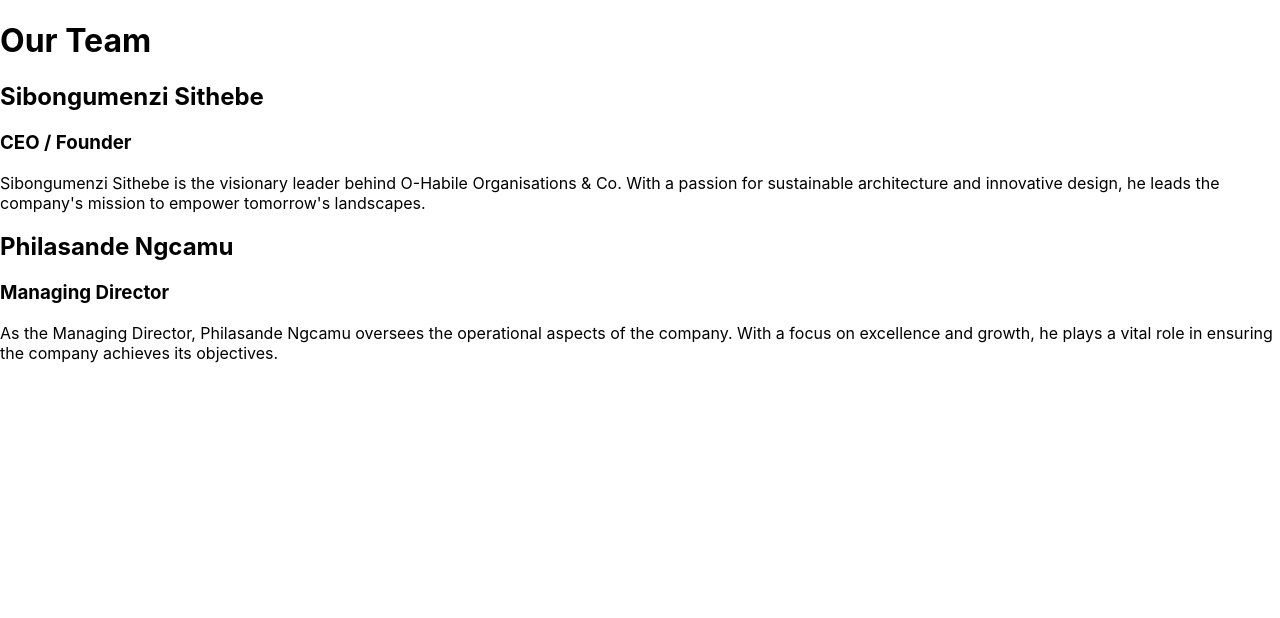
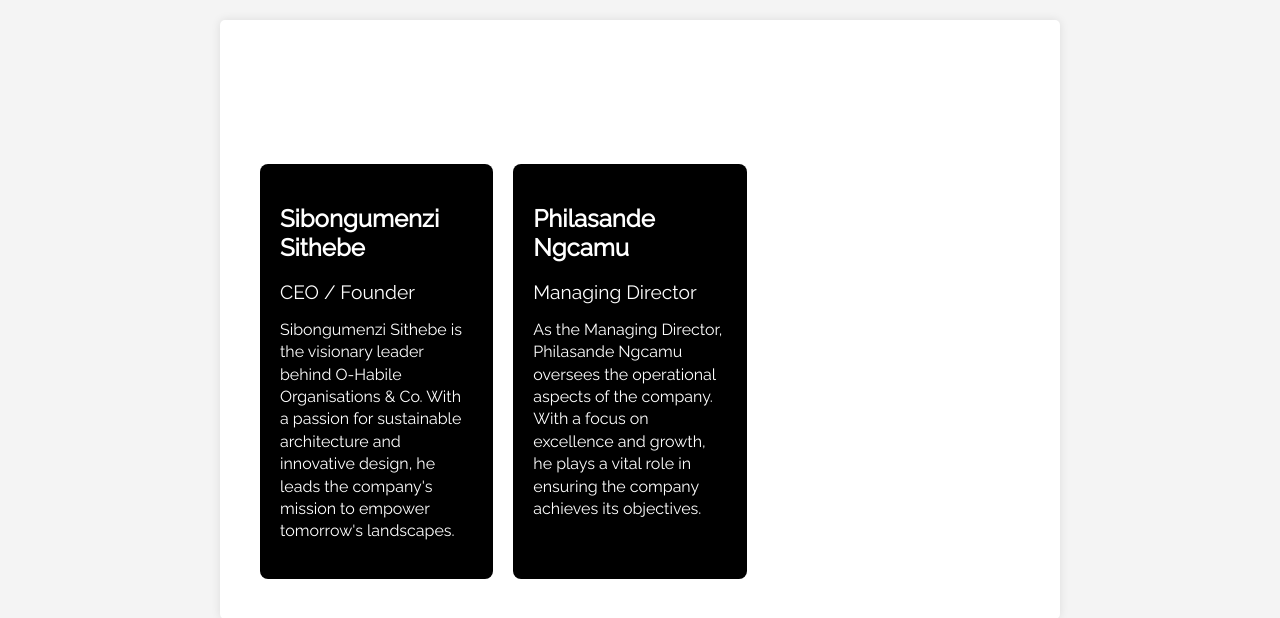
Before and after one commit to PhilaNgcamu/O-HabileOrganisations-Co., a React (Create React App) app: page /team in a window 1280 px wide. Shown: the top 618 px of the page. Built offline with nearby package versions, Linux system fonts and the light colour scheme.

Commit message:
Stle in Black an white

```diff
--- a/src/App.css
+++ b/src/App.css
@@ -0,0 +1,16 @@
+@import url("https://fonts.googleapis.com/css2?family=Raleway&display=swap");
+
+body {
+  margin: 0;
+  font-family: Raleway, sans-serif;
+  background-color: #f4f4f4;
+}
+
+.app-container {
+  max-width: 800px;
+  margin: 20px auto;
+  padding: 20px;
+  background-color: #fff;
+  border-radius: 5px;
+  box-shadow: 0px 0px 10px rgba(0, 0, 0, 0.1);
+}
--- a/src/App.js
+++ b/src/App.js
@@ -1,5 +1,6 @@
 import React from "react";
 import { BrowserRouter as Router, Route, Routes } from "react-router-dom";
+import "./App.css"; // Import the CSS file for styling
 import Home from "./components/Home";
 import Services from "./components/Services";
 import ArchitectureDesign from "./components/ArchitectureDesign";
@@ -10,6 +11,7 @@ import Contact from "./components/Contact";
 const App = () => {
   return (
     <Router>
+      <div className="app-container">
         <Routes>
           <Route path="/" element={<Home />} />
           <Route path="/services" element={<Services />} />
@@ -21,6 +23,7 @@ const App = () => {
           <Route path="/team" element={<Team />} />
           <Route path="/contact" element={<Contact />} />
         </Routes>
+      </div>
     </Router>
   );
 };
--- /dev/null
+++ b/src/components/Contact.css
@@ -0,0 +1,60 @@
+/* Contact.css */
+
+.contact-container {
+  max-width: 800px;
+  margin: 0 auto;
+  padding: 20px;
+  color: #fff;
+}
+
+.section-heading {
+  font-size: 2.5rem;
+  margin-bottom: 30px;
+  text-align: center;
+}
+
+.contact-description {
+  font-size: 1.1rem;
+  margin-bottom: 20px;
+}
+
+.contact-form {
+  display: flex;
+  flex-direction: column;
+  gap: 15px;
+}
+
+.form-group label {
+  margin-bottom: 5px;
+}
+
+input[type="text"],
+input[type="email"],
+textarea {
+  padding: 10px;
+  border: 1px solid #000;
+  border-radius: 5px;
+  width: 100%;
+}
+
+.submit-button {
+  padding: 10px 20px;
+  background-color: #000;
+  color: #fff;
+  border: none;
+  border-radius: 5px;
+  cursor: pointer;
+  transition: background-color 0.3s ease;
+}
+
+.submit-button:hover {
+  background-color: #333;
+}
+
+.back-link {
+  display: block;
+  margin-top: 20px;
+  text-align: center;
+  text-decoration: none;
+  color: #fff;
+}
--- a/src/components/Contact.js
+++ b/src/components/Contact.js
@@ -0,0 +1,36 @@
+import React from "react";
+import { Link } from "react-router-dom";
+import "./Contact.css"; // Import the CSS file for styling
+
+const Contact = () => {
+  return (
+    <div className="contact-container">
+      <h1 className="section-heading">Contact Us</h1>
+      <p className="contact-description">
+        Reach out to us for inquiries, collaborations, or any other information.
+      </p>
+      <form className="contact-form">
+        <div className="form-group">
+          <label htmlFor="name">Name:</label>
+          <input type="text" id="name" placeholder="Your Name" />
+        </div>
+        <div className="form-group">
+          <label htmlFor="email">Email:</label>
+          <input type="email" id="email" placeholder="Your Email" />
+        </div>
+        <div className="form-group">
+          <label htmlFor="message">Message:</label>
+          <textarea id="message" placeholder="Your Message" rows="4" />
+        </div>
+        <button type="submit" className="submit-button">
+          Send Message
+        </button>
+      </form>
+      <Link to="/services" className="back-link">
+        Back to Services
+      </Link>
+    </div>
+  );
+};
+
+export default Contact;
--- /dev/null
+++ b/src/components/Home.css
@@ -0,0 +1,60 @@
+/* Home.css */
+
+.home-container {
+  max-width: 800px;
+  margin: 100px auto;
+  padding: 20px;
+  text-align: center;
+  color: #fff;
+}
+
+.main-heading {
+  font-size: 3.5rem;
+  margin-bottom: 20px;
+}
+
+.sub-heading {
+  font-size: 1.2rem;
+  margin-bottom: 30px;
+}
+
+.home-links {
+  display: flex;
+  justify-content: center;
+  gap: 20px;
+}
+
+.home-link {
+  padding: 10px 20px;
+  border-radius: 5px;
+  text-decoration: none;
+  font-weight: bold;
+  transition: background-color 0.3s ease, transform 0.2s ease;
+}
+
+.services {
+  background-color: #000;
+  color: #fff;
+}
+
+.services:hover {
+  background-color: #333;
+}
+
+.team {
+  background-color: #444;
+  color: #fff;
+}
+
+.team:hover {
+  background-color: #666;
+}
+
+.contact {
+  background-color: #888;
+  color: #000;
+}
+
+.contact:hover {
+  background-color: #aaa;
+}
--- a/src/components/Home.js
+++ b/src/components/Home.js
@@ -1,17 +1,26 @@
 import React from "react";
 import { Link } from "react-router-dom";
+import "./Home.css"; // Import the CSS file for styling
 
 const Home = () => {
   return (
-    <div>
-      <h1>Welcome to O-Habile Organisations & Co</h1>
-      <p>
+    <div className="home-container">
+      <h1 className="main-heading">Welcome to O-Habile Organisations & Co</h1>
+      <p className="sub-heading">
         Empowering tomorrow's landscapes through visionary design, sustainable
         architecture, and meticulous planning...
       </p>
-      <Link to="/services">Services</Link>
-      <Link to="/team">Team</Link>
-      <Link to="/contact">Contact</Link>
+      <div className="home-links">
+        <Link to="/services" className="home-link services">
+          Services
+        </Link>
+        <Link to="/team" className="home-link team">
+          Team
+        </Link>
+        <Link to="/contact" className="home-link contact">
+          Contact
+        </Link>
+      </div>
     </div>
   );
 };
--- /dev/null
+++ b/src/components/Services.css
@@ -0,0 +1,37 @@
+.services-container {
+  max-width: 800px;
+  margin: 0 auto;
+  padding: 20px;
+  color: #fff;
+}
+
+.section-heading {
+  font-size: 2.5rem;
+  margin-bottom: 30px;
+  text-align: center;
+}
+
+.services-description {
+  font-size: 1.1rem;
+  margin-bottom: 20px;
+}
+
+.services-links {
+  display: flex;
+  flex-direction: column;
+  gap: 15px;
+}
+
+.service-link {
+  display: inline-block;
+  padding: 10px 20px;
+  background-color: #000;
+  color: #fff;
+  text-decoration: none;
+  border-radius: 5px;
+  transition: background-color 0.3s ease;
+}
+
+.service-link:hover {
+  background-color: #333;
+}
--- a/src/components/Services.js
+++ b/src/components/Services.js
@@ -1,18 +1,26 @@
 import React from "react";
-import { Link, Outlet } from "react-router-dom";
+import { Link } from "react-router-dom";
+import "./Services.css"; // Import the CSS file for styling
 
 const Services = () => {
   return (
-    <div>
-      <h1>Our Services</h1>
-      <p>
+    <div className="services-container">
+      <h1 className="section-heading">Our Services</h1>
+      <p className="services-description">
         Details about the services we offer, such as architectural planning,
         design, and construction...
       </p>
-      <Link to="/architecture-design">Architecture Design</Link>
-      <Link to="/architectural-planning">Architectural Planning</Link>
-      <Link to="/contact">Contact</Link>
-      <Outlet />
+      <div className="services-links">
+        <Link to="/architecture-design" className="service-link">
+          Architecture Design
+        </Link>
+        <Link to="/architectural-planning" className="service-link">
+          Architectural Planning
+        </Link>
+        <Link to="/contact" className="service-link">
+          Contact
+        </Link>
+      </div>
     </div>
   );
 };
--- /dev/null
+++ b/src/components/Team.css
@@ -0,0 +1,45 @@
+/* Team.css */
+
+.team-container {
+  max-width: 800px;
+  margin: 0 auto;
+  padding: 20px;
+  color: #fff;
+}
+
+.section-heading {
+  font-size: 2.5rem;
+  margin-bottom: 30px;
+  text-align: center;
+}
+
+.team-members {
+  display: flex;
+  flex-wrap: wrap;
+  gap: 20px;
+}
+
+.team-member {
+  background-color: #000;
+  padding: 20px;
+  border-radius: 8px;
+  flex: 1 1 calc(33.333% - 20px);
+  max-width: calc(33.333% - 20px);
+  box-sizing: border-box;
+}
+
+.member-name {
+  font-size: 1.5rem;
+  margin-bottom: 10px;
+}
+
+.member-position {
+  font-size: 1.2rem;
+  font-weight: 300;
+  margin-bottom: 15px;
+}
+
+.member-bio {
+  font-size: 1rem;
+  line-height: 1.4;
+}
--- a/src/components/Team.js
+++ b/src/components/Team.js
@@ -1,4 +1,5 @@
 import React from "react";
+import "./Team.css"; // Import the CSS file for styling
 
 const Team = () => {
   const teamMembers = [
@@ -16,14 +17,14 @@ const Team = () => {
   ];
 
   return (
-    <div>
-      <h1>Our Team</h1>
-      <div>
+    <div className="team-container">
+      <h1 className="section-heading">Our Team</h1>
+      <div className="team-members">
         {teamMembers.map((member, index) => (
-          <div key={index}>
-            <h2>{member.name}</h2>
-            <h3>{member.position}</h3>
-            <p>{member.bio}</p>
+          <div key={index} className="team-member">
+            <h2 className="member-name">{member.name}</h2>
+            <h3 className="member-position">{member.position}</h3>
+            <p className="member-bio">{member.bio}</p>
           </div>
         ))}
       </div>
--- a/src/index.css
+++ b/src/index.css
@@ -1,7 +1,9 @@
+@import url("https://fonts.googleapis.com/css2?family=Raleway&display=swap");
+
 body {
   margin: 0;
-  font-family: -apple-system, BlinkMacSystemFont, "Segoe UI", "Roboto", "Oxygen",
-    "Ubuntu", "Cantarell", "Fira Sans", "Droid Sans", "Helvetica Neue",
+  font-family: Raleway, -apple-system, BlinkMacSystemFont, "Segoe UI", "Roboto",
+    "Oxygen", "Ubuntu", "Cantarell", "Fira Sans", "Droid Sans", "Helvetica Neue",
     sans-serif;
   -webkit-font-smoothing: antialiased;
   -moz-osx-font-smoothing: grayscale;
```
Lines whose indentation alone changed are shown as unchanged.
